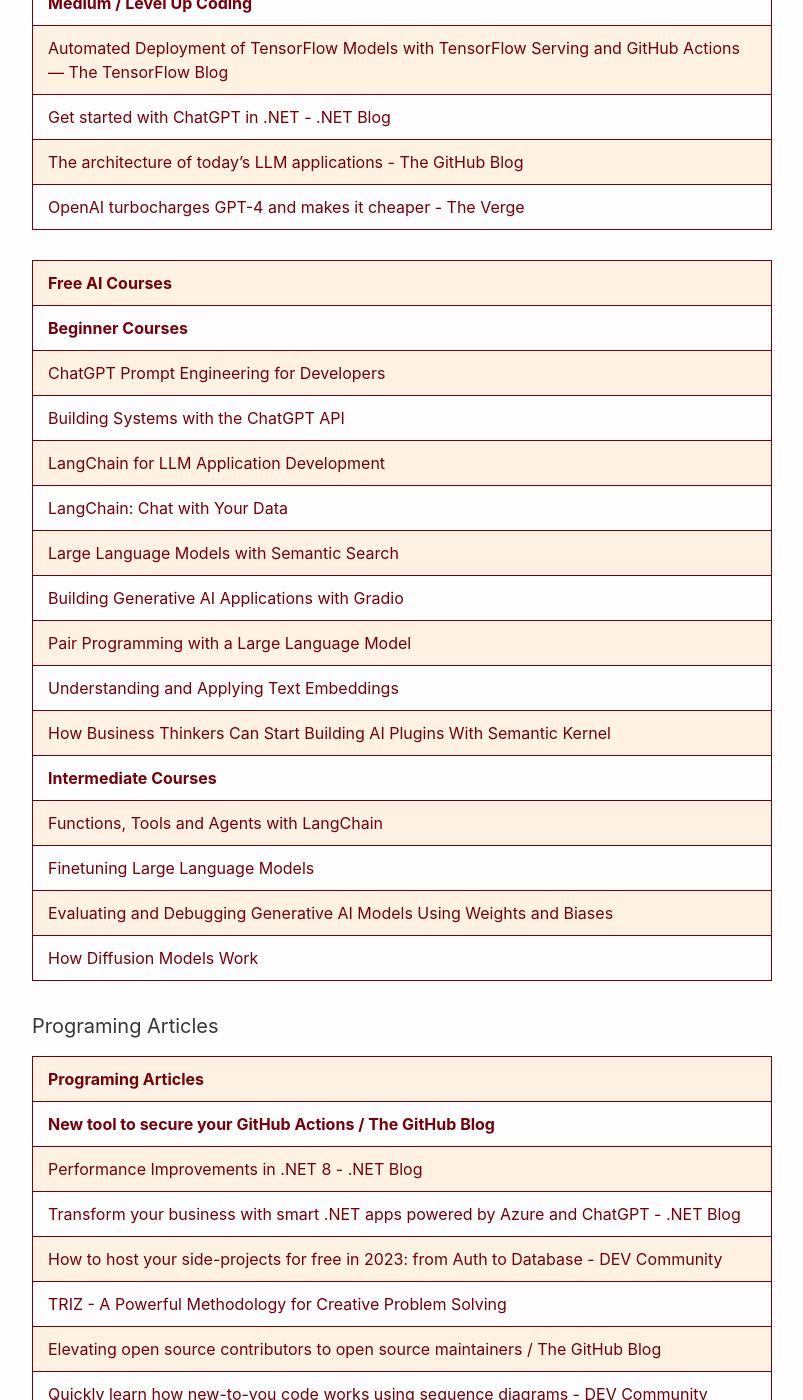
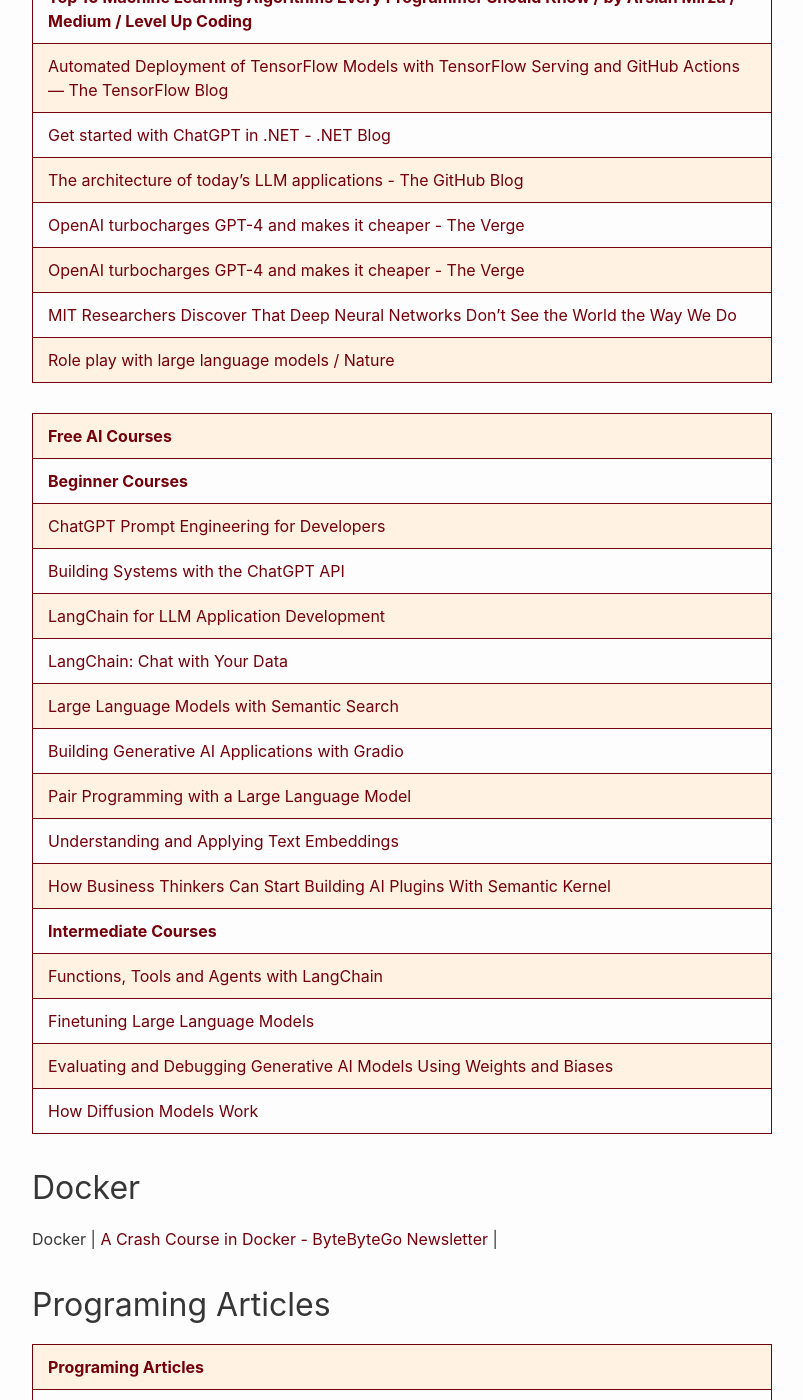
Before and after one commit to RalphHightower/RalphHightower, a Jekyll site: the page built from ProgrammingArticles.md, in a window 1280 px wide and 1400 px high, scrolled down 2170 px. Shown: the whole window, without its empty margins (238-1041 px from the left). Built offline with Jekyll 4.4.1, drawn with Linux system fonts in a browser that asks for light colours; our own code applies the rules of GitHub Pages for plain Markdown files; some of the changed text lies outside the part shown.

Commit message:
[docs](doc): ProgrammingArticles(extended description)

```diff
--- a/ProgrammingArticles.md
+++ b/ProgrammingArticles.md
@@ -15,7 +15,7 @@
 | Aug 1, 2022 | [The Best C# .NET Web Application Tech Stack: Deploying to Azure](https://michaelscodingspot.com/deploying-to-azure/) |
 | Jan 2, 2023 | [The Best C# .NET Web Application Tech Stack: Choosing a Database](https://michaelscodingspot.com/azure-databases/) |
 
-#### Artificial Intelligence
+## Artificial Intelligence
 
 | Artificial Intelligence |
 |---|
@@ -26,6 +26,9 @@
 | [Get started with ChatGPT in .NET - .NET Blog](https://devblogs.microsoft.com/dotnet/?p=45756 ) |
 | [The architecture of today's LLM applications - The GitHub Blog](https://github.blog/2023-10-30-the-architecture-of-todays-llm-applications/ ) |
 | [OpenAI turbocharges GPT-4 and makes it cheaper - The Verge](https://www.theverge.com/2023/11/6/23948426/openai-gpt4-turbo-generative-ai-new-model ) |
+| [OpenAI turbocharges GPT-4 and makes it cheaper - The Verge](https://www.theverge.com/2023/11/6/23948426/openai-gpt4-turbo-generative-ai-new-model ) |
+| [MIT Researchers Discover That Deep Neural Networks Don’t See the World the Way We Do](https://scitechdaily.com/mit-researchers-discover-that-deep-neural-networks-dont-see-the-world-the-way-we-do/ ) |
+| [Role play with large language models / Nature](https://www.nature.com/articles/s41586-023-06647-8 ) |
 
 | Free AI Courses |
 |---|
@@ -45,7 +48,12 @@
 | [Evaluating and Debugging Generative AI Models Using Weights and Biases](https://www.deeplearning.ai/short-courses/evaluating-debugging-generative-ai/ ) |
 | [How Diffusion Models Work](https://www.deeplearning.ai/short-courses/how-diffusion-models-work/ ) |
 
-#### Programing Articles
+## Docker
+
+Docker
+| [A Crash Course in Docker - ByteByteGo Newsletter](https://blog.bytebytego.com/p/a-crash-course-in-docker ) |
+
+## Programing Articles
 
 | Programing Articles |
 |---|
@@ -67,6 +75,8 @@
 | [How to Scrap LinkedIn Company Data using Voyager Api - LearnHub](https://blog.learnhub.africa/2023/08/29/how-to-scrap-linkedin-company-data-using-voyager-api/ ) |
 | [Mathematicians Crack a Century-Old Problem That's Perfect For Your Next Party : ScienceAlert](https://www.sciencealert.com/mathematicians-crack-a-century-old-problem-thats-perfect-for-your-next-party ) |
 | [Vulnerabilities Exposed in LinkedIn's Voyager API - DEV Community](https://dev.to/kumarkalyan/top-5-github-repositories-to-achieve-system-design-mastery-27n4 ) |
+| [How to Scrap LinkedIn Company Data using Voyager Api - LearnHub](https://blog.learnhub.africa/2023/08/29/how-to-scrap-linkedin-company-data-using-voyager-api/ ) |
+| [Mathematicians Crack a Century-Old Problem That's Perfect For Your Next Party : ScienceAlert](https://www.sciencealert.com/mathematicians-crack-a-century-old-problem-thats-perfect-for-your-next-party ) |
 
 ## Qt for VS Code
 
@@ -76,6 +86,9 @@
 | [VS Code for Qt Applications - Part 1 - KDAB](https://www.kdab.com/using-visual-studio-code-for-qt-apps-pt-1/ ) |
 | [VS Code for Qt Applications - Part 2 - KDAB](https://www.kdab.com/using-visual-studio-code-for-qt-apps-pt-2/ ) |
 | [VS Code for Qt Applications - Part 3 - KDAB on Qt development](https://www.kdab.com/using-vsc-for-qt-apps-part-3/ ) |
+
+## WebAssembly
+| [What Is WebAssembly — and Why Are You Hearing So Much About It? - The New Stack](https://thenewstack.io/webassembly/what-is-webassembly/ ) |
 
 ## Kubernetes
 
```
